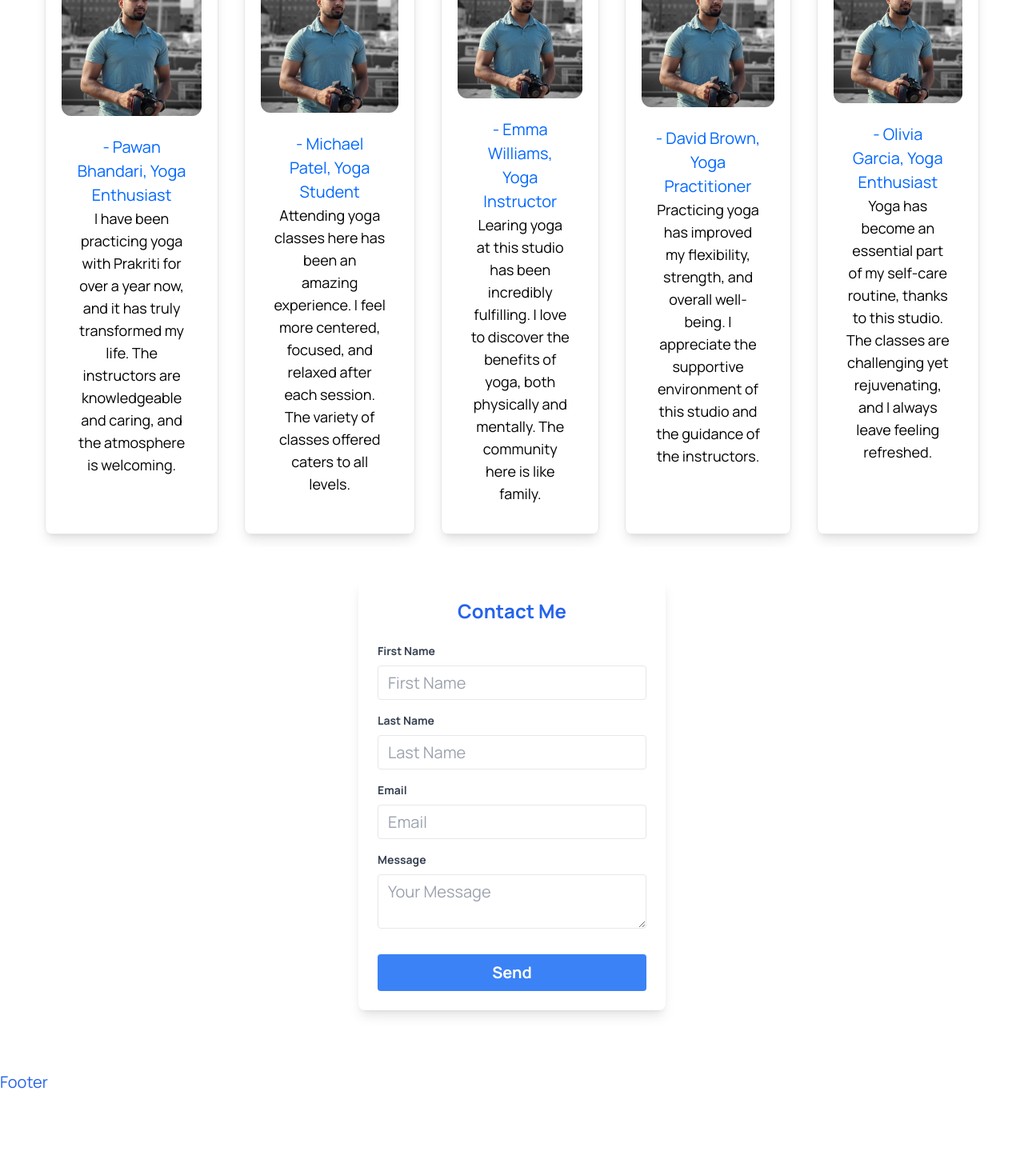
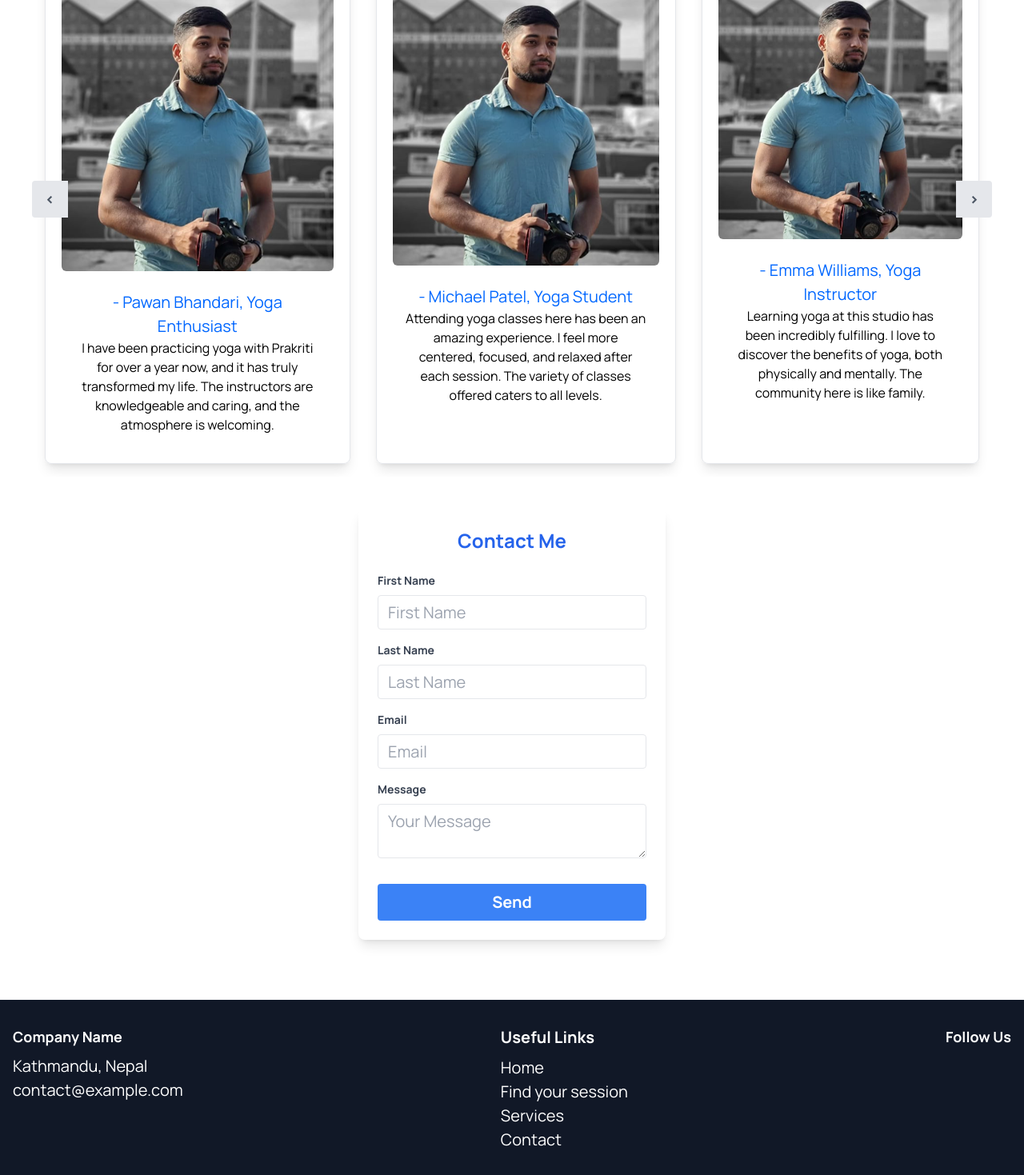
Before and after one commit to bhandaripawan8/Yoga-MERN, a React (Vite) app: page / in a window 1280 px wide. Shown: the part 3860-5329 px from the top of the page at 80% size. Before the commit the page ends 5228 px from the top, so only its background shows below. Built offline with nearby package versions, Linux system fonts and the light colour scheme.

Commit message:
Footer created

```diff
--- a/package.json
+++ b/package.json
@@ -10,10 +10,12 @@
     "preview": "vite preview"
   },
   "dependencies": {
+    "@fortawesome/fontawesome-free": "^6.5.1",
     "react": "^18.2.0",
     "react-dom": "^18.2.0",
     "react-icons": "^5.0.1",
     "react-router-dom": "^6.22.3",
+    "react-scroll": "^1.9.0",
     "react-spinners": "^0.13.8",
     "react-toastify": "^10.0.5",
     "swiper": "^11.0.7"
--- a/src/components/Footer/Footer.jsx
+++ b/src/components/Footer/Footer.jsx
@@ -1,9 +1,46 @@
 import React from 'react'
+
+
+const MyComponent = () => {
+  return (
+    <div>
+      <FontAwesomeIcon icon={faFacebook} />
+      <FontAwesomeIcon icon={fatwitter} />
+      <FontAwesomeIcon icon={fainstagram} />
+    </div>
+  );
+};
+
+// export default MyComponent;
+
 
 const Footer = () => {
   return (
-    <div>Footer</div>
+    <div>
+      <footer class="bg-gray-900 text-white py-8">
+  <div class="container mx-auto flex flex-col md:flex-row justify-between px-4">
+    <div class="mb-4 md:mb-0">
+      <h2 class="text-lg font-bold">Company Name</h2>
+      <p class="mt-2">Kathmandu, Nepal</p>
+      <p>contact@example.com</p>
+    </div>
+    <div class="mb-4 md:mb-0">
+      <h2 class="text-[20px] font-bold">Useful Links</h2>
+      <ul class="mt-2 text-[20px]">
+        <li><a href="#" class="hover:text-gray-400">Home</a></li>
+        <li><a href="#" class="hover:text-gray-400">Find your session</a></li>
+        <li><a href="#" class="hover:text-gray-400">Services</a></li>
+        <li><a href="#" class="hover:text-gray-400">Contact</a></li>
+      </ul>
+    </div>
+    <div>
+      <h2 class="text-lg font-bold">Follow Us</h2>
+
+    </div>
+  </div>
+</footer>
+    </div>
   )
 }
 
-export default Footer
+export default Footer;
--- a/src/components/Testimonials.jsx
+++ b/src/components/Testimonials.jsx
@@ -1,5 +1,7 @@
-import React from 'react';
+import {React, useRef} from 'react';
+import { Link } from 'react-scroll';
 import testimonials1 from '../assets/images/testimonials1.png';
+import { Element } from 'react-scroll';
 
 const Testimonials = () => {
   const testimonialsData = [
@@ -22,7 +24,7 @@ const Testimonials = () => {
       "name": "Emma Williams",
       "occupation": "Yoga Instructor",
       "image": testimonials1,
-      "testimonial": "Learing yoga at this studio has been incredibly fulfilling. I love to discover the benefits of yoga, both physically and mentally. The community here is like family."
+      "testimonial": "Learning yoga at this studio has been incredibly fulfilling. I love to discover the benefits of yoga, both physically and mentally. The community here is like family."
     },
     {
       "id": 4,
@@ -40,27 +42,46 @@ const Testimonials = () => {
     }
   ];
 
+  const containerRef = useRef(null);
+
+  const handleScrollLeft = () => {
+    containerRef.current.scrollLeft -= 200; // Adjust the scroll distance as needed
+  };
+
+  const handleScrollRight = () => {
+    containerRef.current.scrollLeft += 200; // Adjust the scroll distance as needed
+  };
+
   return (
     <div className="container mx-auto">
       <h1 className="text-3xl font-bold text-center my-8">Customer Testimonials</h1>
-      <div className="testimonials-container overflow-x-auto">
-        <div className="testimonials flex flex-nowrap justify-center">
-          {testimonialsData.map((data) => (
-            <div key={data.id} className="testimonial-card m-4 p-5 max-w-xs border rounded-lg overflow-hidden shadow-lg">
-              <img src={data.image} alt={data.name} className="w-full h-auto rounded-xl" />
-              <div className="p-4">
-                <p className="text-gray-500 text-center mt-2 text-primaryColor">- {data.name}, {data.occupation}</p>
-                <p className="text-lg text-center text-[15px] text-black">{data.testimonial}</p>
+      <div className="relative">
+        <div className="absolute left-0 top-1/2 transform -translate-y-1/2">
+          <button onClick={handleScrollLeft} className="bg-gray-200 hover:bg-gray-300 text-gray-600 font-bold py-2 px-4 rounded-l">
+            &lt;
+          </button>
+        </div>
+        <Element className="testimonials-container overflow-x-auto" id="testimonialsContainer" ref={containerRef}>
+          <div className="testimonials flex flex-nowrap justify-center">
+            {testimonialsData.map((data, index) => (
+              <div key={data.id} className={`testimonial-card m-2 sm:m-4 p-3 sm:p-5 max-w-xs sm:max-w-sm border rounded-lg overflow-hidden shadow-lg ${index > 2 ? 'hidden' : 'block'}`}>
+                <img src={data.image} alt={data.name} className="w-full h-auto rounded-md" />
+                <div className="p-2 sm:p-4">
+                  <p className="text-gray-500 text-center mt-2 text-primaryColor">- {data.name}, {data.occupation}</p>
+                  <p className="text-sm sm:text-base text-center text-black">{data.testimonial}</p>
+                </div>
               </div>
-            </div>
-          ))}
+            ))}
+          </div>
+        </Element>
+        <div className="absolute right-0 top-1/2 transform -translate-y-1/2">
+          <button onClick={handleScrollRight} className="bg-gray-200 hover:bg-gray-300 text-gray-600 font-bold py-2 px-4 rounded-r">
+            &gt;
+          </button>
         </div>
       </div>
     </div>
   );
 };
 
-
-
-
 export default Testimonials;
```
Also changed, not shown: 1 other file (tests, documents, lock files or other folders).
